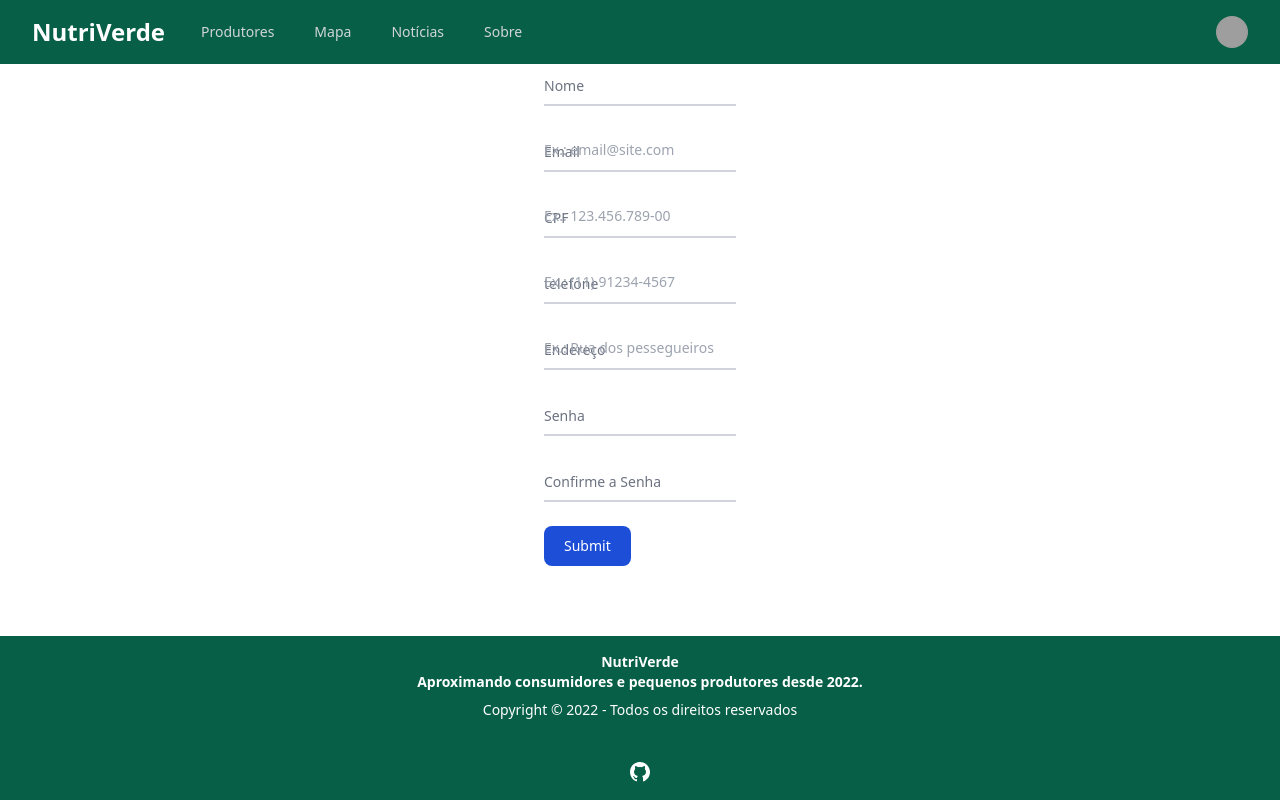
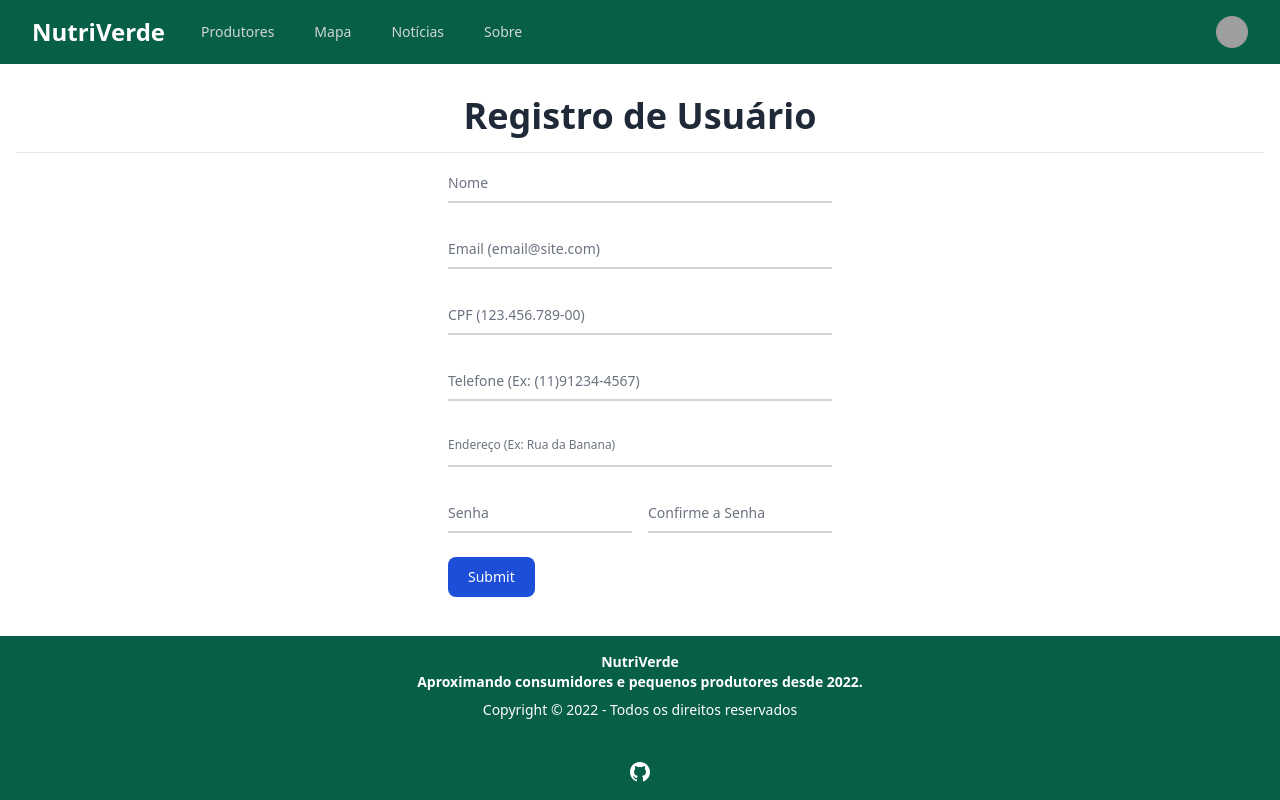
Before and after one commit to ES-UFABC/Nutriverde, a Next.js app in the folder ui/: page /register in a window 1280 px wide. Built offline with nearby package versions, Linux system fonts and the light colour scheme; grey boxes are pictures that could not be loaded.

Commit message:
Fix profile and register page layout
Co-authored-by: FabioSantosSouza <fabiodossantosdesouza@gmail.com>

```diff
--- a/ui/pages/profile.tsx
+++ b/ui/pages/profile.tsx
@@ -31,22 +31,25 @@ export default function Home() {
   }, []);
 
   return (
-    <Layout title="Home">
-      <div className="container mx-auto p-4 center-horizontal">
+    <Layout title="Profile">
+      <div className="container mx-auto p-4 flex flex-col justify-content-center">
         <p className="text-4xl font-bold text-center my-4">
           Perfil do usuário
         </p>
+        <hr className="mb-2 w-full"/>
+          <div className="grid grid-cols-1 sm:grid-cols-4 gap-1 justify-content-center">
             <div className="max-w-sm bg-white rounded-lg border border-gray-200 shadow-md dark:bg-gray-800 dark:border-gray-700">
               <div className="flex flex-col items-center pb-10">
-            <img className="mb-3 w-24 h-24 rounded-full shadow-lg" src="/home1.png" alt={users?.name}/>
-            <h5 className="mb-1 text-xl font-medium text-gray-900 dark:text-white">{users?.name}</h5>
+              <h5 className="mb-1 text-xl font-black text-gray-900 dark:text-white">Dados do Perfil</h5>
+                <hr className="mb-2 w-full"/>
                 <span className="text-sm text-gray-500 dark:text-gray-400">Consumidor</span>
-            <p>
+                <h4 className="mb-1 text-xl font-bold text-gray-900 dark:text-white">Nome: {users?.name}</h4>
+                <h4>
                   <span className="font-bold">Email</span>: {users?.email}
-            </p>
-            <p>
+                </h4>
+                <h4>
                   <span className="font-bold">Endereço</span>: {users?.address}
-            </p>
+                </h4>
                 <p>
                   <span className="font-bold">Telefone</span>: {users?.phones}
                 </p>
@@ -58,7 +61,16 @@ export default function Home() {
                 </div>
               </div>
             </div>
+            <div className="col-span-3 max-w-full bg-white rounded-lg border border-gray-200 shadow-md dark:bg-gray-800 dark:border-gray-700">
+              <div className="flex flex-col items-center pb-10">
+              <h5 className="mb-1 text-xl font-black text-gray-900 dark:text-white">Meus Pedidos</h5>
+                <hr className="mb-2 w-full"/>
+
               </div>
+            </div>
+          </div>
+      </div>
+
     </Layout>
   );
 }
--- a/ui/pages/register.tsx
+++ b/ui/pages/register.tsx
@@ -58,43 +58,50 @@ export default function Register() {
 
     return (
   <Layout title="Cadastrar Produtor">
-    <div className="flex flex-row justify-center">
-        <form action="/register" onSubmit={submit} id="producer-register-form" className="justify-center w-48 h-48 md:w-32 md:h-32 lg:w-48 lg:h-48">
+
+  <div className="container mx-auto p-4 flex flex-col items-center ">
+    <p className="text-4xl font-bold text-center my-4">
+        Registro de Usuário
+    </p>
+    <hr className="mb-2 w-full"/>
+    <form action="/register" onSubmit={submit} id="producer-register-form"
+    className=" w-48 h-48 md:w-32 md:h-32 lg:w-96 lg:h-96 ">
+
     <div className="relative z-0 mb-6 w-full group">
       <input type="text" name="name" className="block py-2.5 px-0 w-full text-sm text-gray-900 bg-transparent border-0 border-b-2 border-gray-300 appearance-none dark:text-white dark:border-gray-600 dark:focus:border-blue-500 focus:outline-none focus:ring-0 focus:border-blue-600 peer" placeholder=" " required />
       <label htmlFor="name" className="absolute text-sm text-gray-500 dark:text-gray-400 duration-300 transform -translate-y-6 scale-75 top-3 -z-10 origin-[0] peer-focus:left-0 peer-focus:text-blue-600 peer-focus:dark:text-blue-500 peer-placeholder-shown:scale-100 peer-placeholder-shown:translate-y-0 peer-focus:scale-75 peer-focus:-translate-y-6">Nome</label>
     </div>
 
     <div className="relative z-0 mb-6 w-full group">
-          <input type="email" name="email" className="block py-2.5 px-0 w-full text-sm text-gray-900 bg-transparent border-0 border-b-2 border-gray-300 appearance-none dark:text-white dark:border-gray-600 dark:focus:border-blue-500 focus:outline-none focus:ring-0 focus:border-blue-600 peer" placeholder="Ex.: email@site.com" required />
-          <label htmlFor="email" className="absolute text-sm text-gray-500 dark:text-gray-400 duration-300 transform -translate-y-6 scale-75 top-3 -z-10 origin-[0] peer-focus:left-0 peer-focus:text-blue-600 peer-focus:dark:text-blue-500 peer-placeholder-shown:scale-100 peer-placeholder-shown:translate-y-0 peer-focus:scale-75 peer-focus:-translate-y-6">Email</label>
+      <input type="email" name="email" className="block py-2.5 px-0 w-full text-sm text-gray-900 bg-transparent border-0 border-b-2 border-gray-300 appearance-none dark:text-white dark:border-gray-600 dark:focus:border-blue-500 focus:outline-none focus:ring-0 focus:border-blue-600 peer" placeholder=" "  required />
+      <label htmlFor="email" className="absolute text-sm text-gray-500 dark:text-gray-400 duration-300 transform -translate-y-6 scale-75 top-3 -z-10 origin-[0] peer-focus:left-0 peer-focus:text-blue-600 peer-focus:dark:text-blue-500 peer-placeholder-shown:scale-100 peer-placeholder-shown:translate-y-0 peer-focus:scale-75 peer-focus:-translate-y-6">Email (email@site.com)</label>
     </div>
 
     <div className="relative z-0 mb-6 w-full group">
-          <input type="text" name="cpf" pattern="(\d{3}\.?\d{3}\.?\d{3}-?\d{2})|(\d{2}\.?\d{3}\.?\d{3}/?\d{4}-?\d{2})" className="block py-2.5 px-0 w-full text-sm text-gray-900 bg-transparent border-0 border-b-2 border-gray-300 appearance-none dark:text-white dark:border-gray-600 dark:focus:border-blue-500 focus:outline-none focus:ring-0 focus:border-blue-600 peer" placeholder="Ex.: 123.456.789-00" required />
-          <label htmlFor="cpf" className="absolute text-sm text-gray-500 dark:text-gray-400 duration-300 transform -translate-y-6 scale-75 top-3 -z-10 origin-[0] peer-focus:left-0 peer-focus:text-blue-600 peer-focus:dark:text-blue-500 peer-placeholder-shown:scale-100 peer-placeholder-shown:translate-y-0 peer-focus:scale-75 peer-focus:-translate-y-6">CPF</label>
+      <input type="text" name="cpf" pattern="(\d{3}\.?\d{3}\.?\d{3}-?\d{2})|(\d{2}\.?\d{3}\.?\d{3}/?\d{4}-?\d{2})" className="block py-2.5 px-0 w-full text-sm text-gray-900 bg-transparent border-0 border-b-2 border-gray-300 appearance-none dark:text-white dark:border-gray-600 dark:focus:border-blue-500 focus:outline-none focus:ring-0 focus:border-blue-600 peer" placeholder=" "  required />
+      <label htmlFor="cpf" className="absolute text-sm text-gray-500 dark:text-gray-400 duration-300 transform -translate-y-6 scale-75 top-3 -z-10 origin-[0] peer-focus:left-0 peer-focus:text-blue-600 peer-focus:dark:text-blue-500 peer-placeholder-shown:scale-100 peer-placeholder-shown:translate-y-0 peer-focus:scale-75 peer-focus:-translate-y-6">CPF (123.456.789-00)</label>
     </div>
 
     <div className="relative z-0 mb-6 w-full group">
-          <input type="text" name="telefone" pattern="[0-9]{2}[9]{0,1}[0-9]{8}" className="block py-2.5 px-0 w-full text-sm text-gray-900 bg-transparent border-0 border-b-2 border-gray-300 appearance-none dark:text-white dark:border-gray-600 dark:focus:border-blue-500 focus:outline-none focus:ring-0 focus:border-blue-600 peer" placeholder="Ex.: (11) 91234-4567" required />
-          <label htmlFor="telefone" className="absolute text-sm text-gray-500 dark:text-gray-400 duration-300 transform -translate-y-6 scale-75 top-3 -z-10 origin-[0] peer-focus:left-0 peer-focus:text-blue-600 peer-focus:dark:text-blue-500 peer-placeholder-shown:scale-100 peer-placeholder-shown:translate-y-0 peer-focus:scale-75 peer-focus:-translate-y-6">telefone</label>
+      <input type="text" name="telefone" pattern="[0-9]{2}[9]{0,1}[0-9]{8}" className="block py-2.5 px-0 w-full text-sm text-gray-900 bg-transparent border-0 border-b-2 border-gray-300 appearance-none dark:text-white dark:border-gray-600 dark:focus:border-blue-500 focus:outline-none focus:ring-0 focus:border-blue-600 peer" placeholder=" "  required />
+      <label htmlFor="telefone" className="absolute text-sm text-gray-500 dark:text-gray-400 duration-300 transform -translate-y-6 scale-75 top-3 -z-10 origin-[0] peer-focus:left-0 peer-focus:text-blue-600 peer-focus:dark:text-blue-500 peer-placeholder-shown:scale-100 peer-placeholder-shown:translate-y-0 peer-focus:scale-75 peer-focus:-translate-y-6">Telefone (Ex: (11)91234-4567)</label>
     </div>
 
     <div className="relative z-0 mb-6 w-full group">
-          <input type="text" name="endereço" className="block py-2.5 px-0 w-full text-sm text-gray-900 bg-transparent border-0 border-b-2 border-gray-300 appearance-none dark:text-white dark:border-gray-600 dark:focus:border-blue-500 focus:outline-none focus:ring-0 focus:border-blue-600 peer" placeholder="Ex.: Rua dos pessegueiros" required />
-          <label htmlFor="endereço" className="absolute text-sm text-gray-500 dark:text-gray-400 duration-300 transform -translate-y-6 scale-75 top-3 -z-10 origin-[0] peer-focus:left-0 peer-focus:text-blue-600 peer-focus:dark:text-blue-500 peer-placeholder-shown:scale-100 peer-placeholder-shown:translate-y-0 peer-focus:scale-75 peer-focus:-translate-y-6">Endereço</label>
+      <input type="text" name="endereço" className="block py-2.5 px-0 w-full text-sm text-gray-900 bg-transparent border-0 border-b-2 border-gray-300 appearance-none dark:text-white dark:border-gray-600 dark:focus:border-blue-500 focus:outline-none focus:ring-0 focus:border-blue-600 peer"  placeholder=" "  required />
+      <label htmlFor="endereço" className="absolute text-xs text-gray-500 dark:text-gray-400 duration-300 transform -translate-y-6 scale-75 top-3 -z-10 origin-[0] peer-focus:left-0 peer-focus:text-blue-600 peer-focus:dark:text-blue-500 peer-placeholder-shown:scale-100 peer-placeholder-shown:translate-y-0 peer-focus:scale-75 peer-focus:-translate-y-6">Endereço (Ex: Rua da Banana)</label>
     </div>
 
-
+    <div className="grid grid-cols-2 gap-4">
       <div className="relative z-0 mb-6 w-full group">
-        <input type="password" name="floating_password" id="floating_password" className="block py-2.5 px-0 w-full text-sm text-gray-900 bg-transparent border-0 border-b-2 border-gray-300 appearance-none dark:text-white dark:border-gray-600 dark:focus:border-blue-500 focus:outline-none focus:ring-0 focus:border-blue-600 peer" placeholder=" " required />
+        <input type="password" name="floating_password" id="floating_password" className="block py-2.5 px-0 w-full text-sm text-gray-900 bg-transparent border-0 border-b-2 border-gray-300 appearance-none dark:text-white dark:border-gray-600 dark:focus:border-blue-500 focus:outline-none focus:ring-0 focus:border-blue-600 peer"  placeholder=" "  required />
         <label htmlFor="floating_password" className="absolute text-sm text-gray-500 dark:text-gray-400 duration-300 transform -translate-y-6 scale-75 top-3 -z-10 origin-[0] peer-focus:left-0 peer-focus:text-blue-600 peer-focus:dark:text-blue-500 peer-placeholder-shown:scale-100 peer-placeholder-shown:translate-y-0 peer-focus:scale-75 peer-focus:-translate-y-6">Senha</label>
       </div>
       <div className="relative z-0 mb-6 w-full group">
-        <input type="password" name="repeat_password" id="floating_repeat_password" className="block py-2.5 px-0 w-full text-sm text-gray-900 bg-transparent border-0 border-b-2 border-gray-300 appearance-none dark:text-white dark:border-gray-600 dark:focus:border-blue-500 focus:outline-none focus:ring-0 focus:border-blue-600 peer" placeholder=" " required />
+        <input type="password" name="repeat_password" id="floating_repeat_password" className="block py-2.5 px-0 w-full text-sm text-gray-900 bg-transparent border-0 border-b-2 border-gray-300 appearance-none dark:text-white dark:border-gray-600 dark:focus:border-blue-500 focus:outline-none focus:ring-0 focus:border-blue-600 peer" placeholder=" "  required />
         <label htmlFor="floating_repeat_password" className="absolute text-sm text-gray-500 dark:text-gray-400 duration-300 transform -translate-y-6 scale-75 top-3 -z-10 origin-[0] peer-focus:left-0 peer-focus:text-blue-600 peer-focus:dark:text-blue-500 peer-placeholder-shown:scale-100 peer-placeholder-shown:translate-y-0 peer-focus:scale-75 peer-focus:-translate-y-6">Confirme a Senha</label>
       </div>
-
+    </div>
 
     <button type="submit" className="text-white bg-blue-700 hover:bg-blue-800 focus:ring-4 focus:outline-none focus:ring-blue-300 font-medium rounded-lg text-sm w-full sm:w-auto px-5 py-2.5 text-center dark:bg-blue-600 dark:hover:bg-blue-700 dark:focus:ring-blue-800"  >Submit</button>
     </form>
```
Lines whose indentation alone changed are shown as unchanged.
